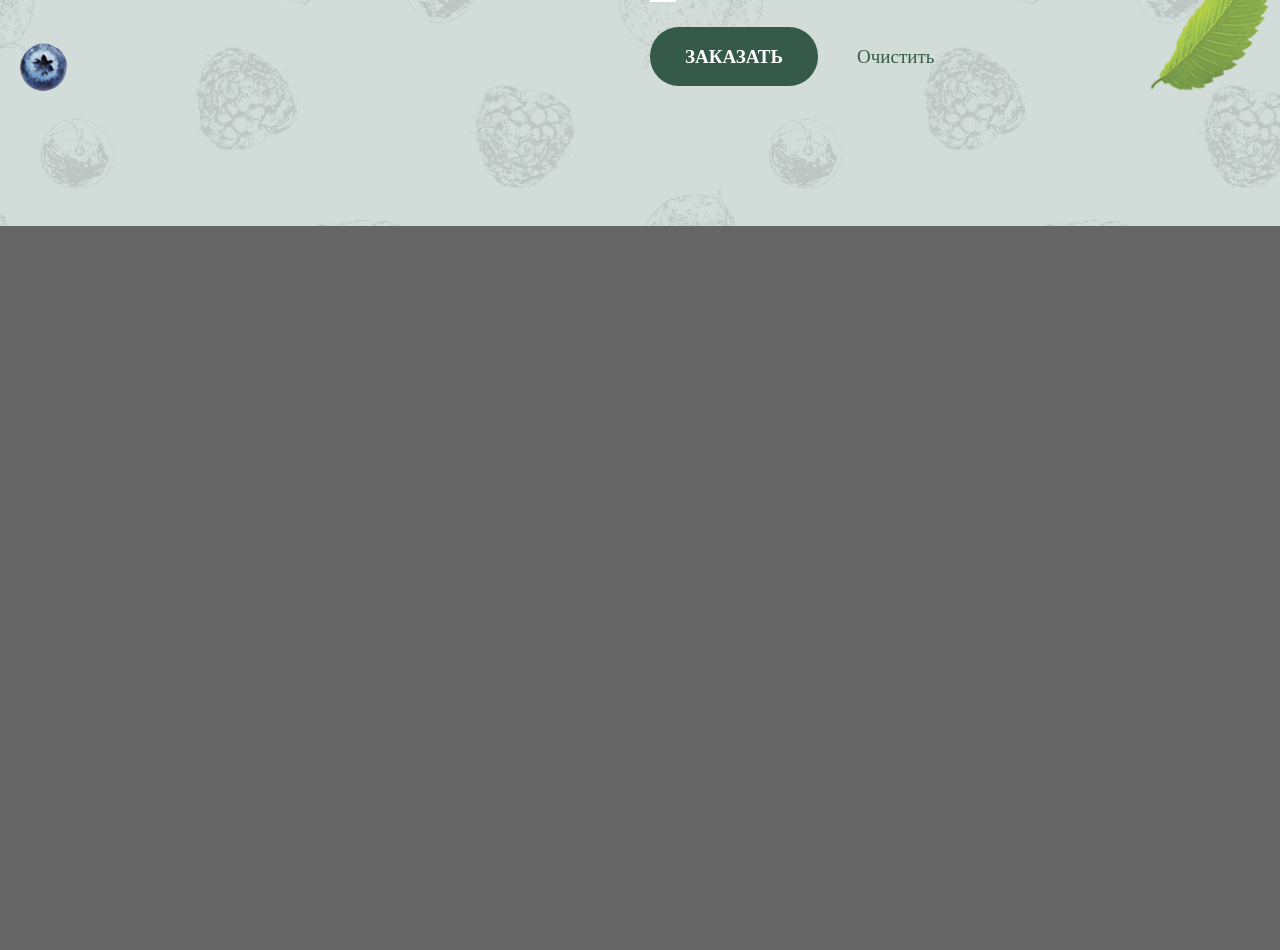
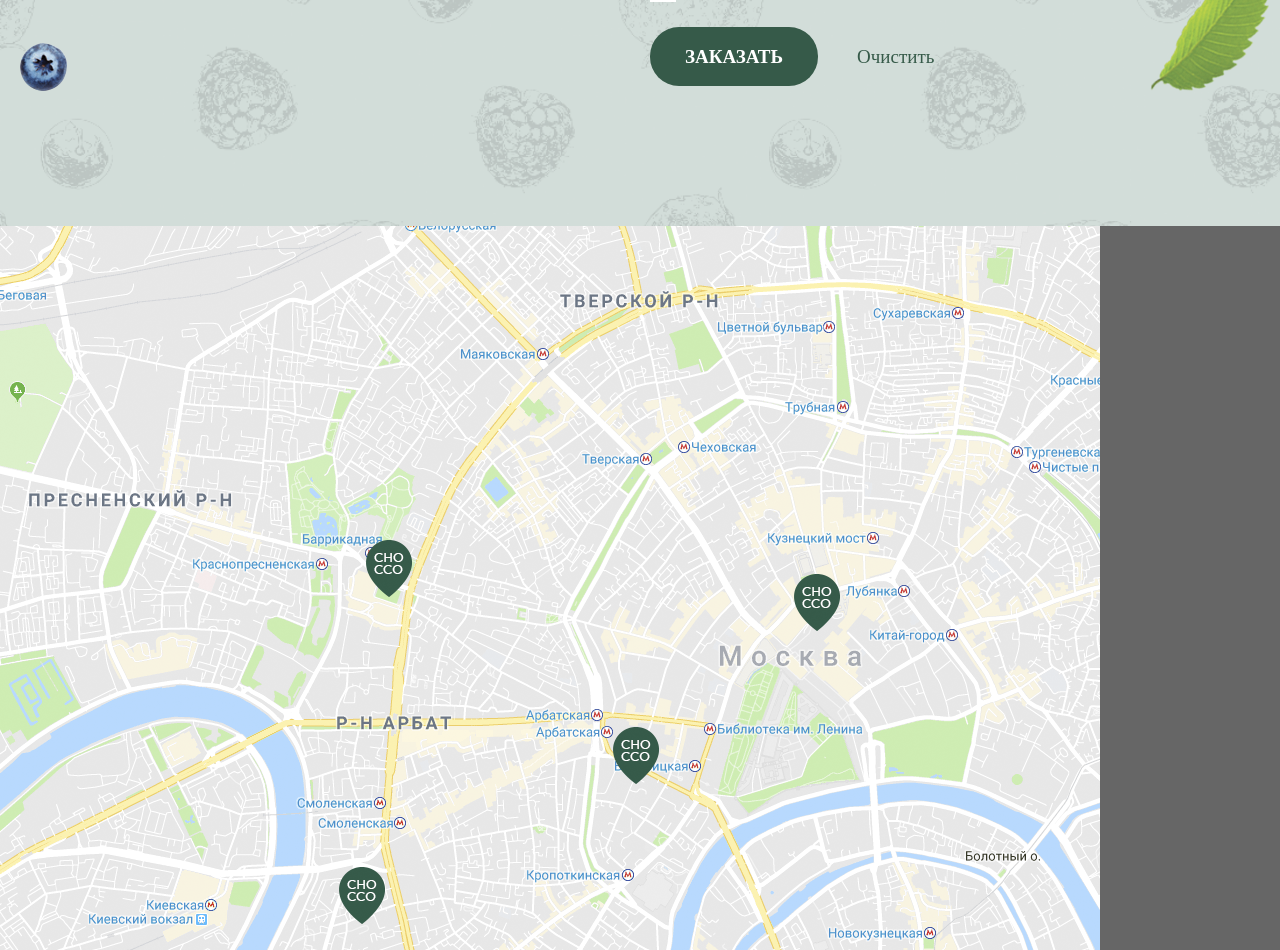
Before and after one commit to Dual-Ice/choco, a plain HTML site: page index.html in a window 1280 px wide. Shown: the part 6174-7124 px from the top of the page. Drawn offline with nearby package versions, Linux system fonts and the light colour scheme; files that its build step writes are made by us from their sources; the site is published under a folder, as on GitHub Pages, so addresses that start at the root find nothing.

```diff
--- a/index.html
+++ b/index.html
@@ -415,7 +415,7 @@
     <section class="section contacts">
       <div class="map">
         <div class="container">
-          <img src="/images/content/map/map.png" alt="" class="map__img">
+          <img src="images/content/map/map.png" alt="" class="map__img">
         </div>
       </div>
       <footer class="footer">
```
